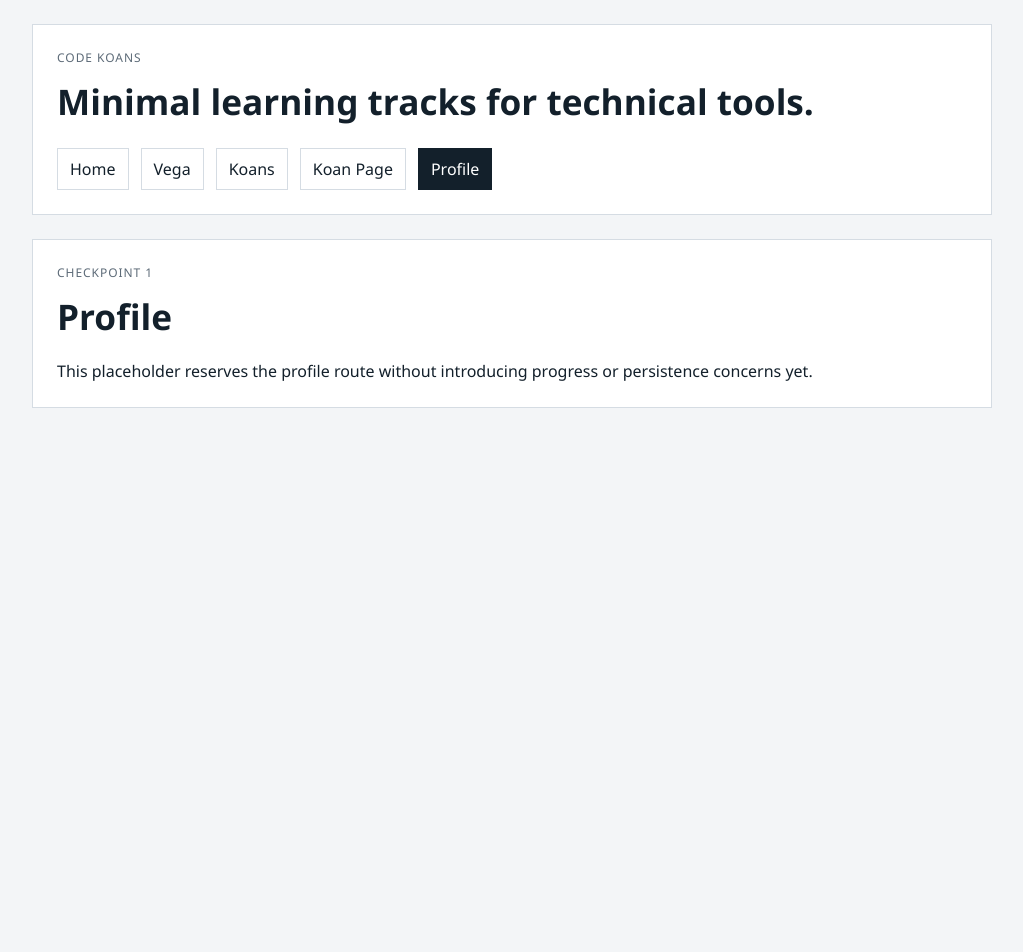
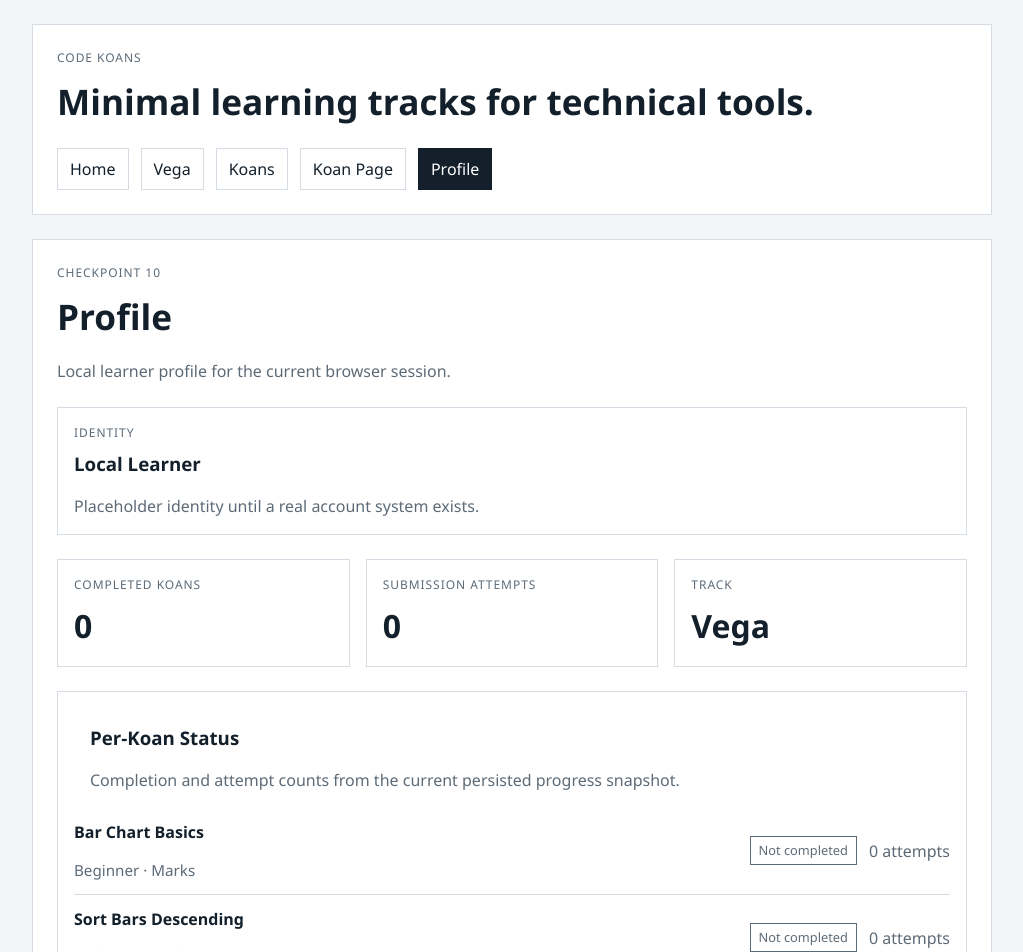
Before and after one commit to paddy-devan/code-koans, a React (Vite) app: page /profile in a window 1280 px wide. Shown: the top 952 px of the page, without its empty margins (128-1151 px from the left). Before the commit the page ends 800 px from the top, so only its background shows below. Built offline with nearby package versions, Linux system fonts and the light colour scheme; no server answers.

Commit message:
feat: updated profile page

```diff
--- a/src/pages/ProfilePage.tsx
+++ b/src/pages/ProfilePage.tsx
@@ -1,10 +1,89 @@
-import { PlaceholderPage } from "../components/PlaceholderPage";
+import { useEffect, useMemo, useState } from "react";
+import { getCachedProgress, loadProgress } from "../lib/persistence";
+import { vegaKoans } from "../koans/vegaKoans";
 
 export function ProfilePage() {
+  const [completedKoanIds, setCompletedKoanIds] = useState<string[]>([]);
+  const [attemptCounts, setAttemptCounts] = useState<Record<string, number>>({});
+
+  useEffect(() => {
+    const cachedProgress = getCachedProgress();
+    setCompletedKoanIds(cachedProgress.completedKoanIds);
+    setAttemptCounts(cachedProgress.attemptCounts);
+
+    void loadProgress().then((snapshot) => {
+      setCompletedKoanIds(snapshot.completedKoanIds);
+      setAttemptCounts(snapshot.attemptCounts);
+    });
+  }, []);
+
+  const totalAttempts = useMemo(
+    () => Object.values(attemptCounts).reduce((sum, count) => sum + count, 0),
+    [attemptCounts],
+  );
+
   return (
-    <PlaceholderPage
-      title="Profile"
-      description="This placeholder reserves the profile route without introducing progress or persistence concerns yet."
-    />
+    <section className="panel">
+      <p className="eyebrow">Checkpoint 10</p>
+      <h2>Profile</h2>
+      <p className="support-copy">Local learner profile for the current browser session.</p>
+
+      <section className="profile-identity">
+        <p className="eyebrow">Identity</p>
+        <h3>Local Learner</h3>
+        <p className="support-copy">
+          Placeholder identity until a real account system exists.
+        </p>
+      </section>
+
+      <div className="profile-stats">
+        <section className="profile-stat-card">
+          <p className="eyebrow">Completed Koans</p>
+          <p className="profile-stat-value">{completedKoanIds.length}</p>
+        </section>
+        <section className="profile-stat-card">
+          <p className="eyebrow">Submission Attempts</p>
+          <p className="profile-stat-value">{totalAttempts}</p>
+        </section>
+        <section className="profile-stat-card">
+          <p className="eyebrow">Track</p>
+          <p className="profile-stat-value">Vega</p>
+        </section>
+      </div>
+
+      <section className="profile-summary-panel">
+        <div className="result-header">
+          <h3>Per-Koan Status</h3>
+          <p className="support-copy">
+            Completion and attempt counts from the current persisted progress snapshot.
+          </p>
+        </div>
+        <ul className="profile-koan-list">
+          {vegaKoans.map((koan) => {
+            const isCompleted = completedKoanIds.includes(koan.id);
+            const attemptCount = attemptCounts[koan.id] ?? 0;
+
+            return (
+              <li key={koan.id} className="profile-koan-item">
+                <div>
+                  <p className="profile-koan-title">{koan.title}</p>
+                  <p className="koan-link-meta">
+                    {koan.difficulty} · {koan.topic}
+                  </p>
+                </div>
+                <div className="profile-koan-meta">
+                  <span className={isCompleted ? "status-badge completed" : "status-badge pending"}>
+                    {isCompleted ? "Completed" : "Not completed"}
+                  </span>
+                  <span className="profile-attempt-count">
+                    {attemptCount} {attemptCount === 1 ? "attempt" : "attempts"}
+                  </span>
+                </div>
+              </li>
+            );
+          })}
+        </ul>
+      </section>
+    </section>
   );
 }
--- a/src/styles.css
+++ b/src/styles.css
@@ -361,6 +361,71 @@ a {
   font-size: 0.9rem;
 }
 
+.profile-identity,
+.profile-summary-panel {
+  margin-top: 24px;
+  border: 1px solid #d5dce3;
+  padding: 16px;
+}
+
+.profile-identity h3 {
+  margin: 0;
+}
+
+.profile-stats {
+  display: grid;
+  grid-template-columns: repeat(auto-fit, minmax(180px, 1fr));
+  gap: 16px;
+  margin-top: 24px;
+}
+
+.profile-stat-card {
+  border: 1px solid #d5dce3;
+  padding: 16px;
+}
+
+.profile-stat-value {
+  margin: 0;
+  font-size: 2rem;
+  font-weight: 600;
+}
+
+.profile-koan-list {
+  margin: 16px 0 0;
+  padding: 0;
+  list-style: none;
+}
+
+.profile-koan-item {
+  display: flex;
+  justify-content: space-between;
+  gap: 16px;
+  align-items: center;
+  padding: 12px 0;
+}
+
+.profile-koan-item + .profile-koan-item {
+  border-top: 1px solid #d5dce3;
+}
+
+.profile-koan-title {
+  margin: 0;
+  font-weight: 600;
+}
+
+.profile-koan-meta {
+  display: flex;
+  flex-wrap: wrap;
+  align-items: center;
+  justify-content: flex-end;
+  gap: 12px;
+}
+
+.profile-attempt-count {
+  color: #5d6b78;
+  white-space: nowrap;
+}
+
 .sr-only {
   position: absolute;
   width: 1px;
```
